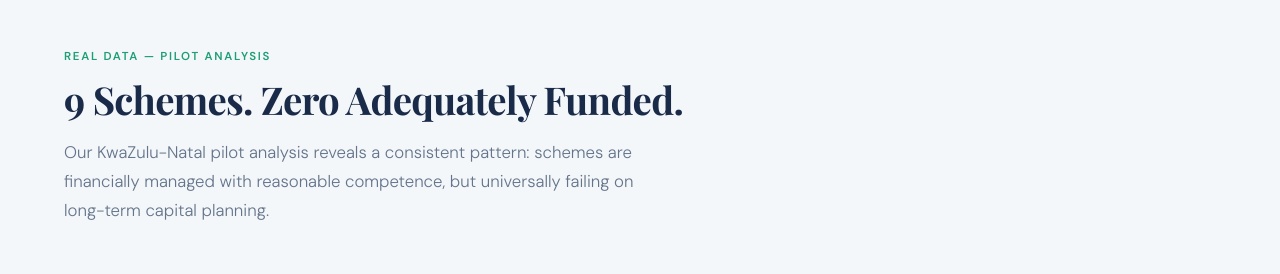
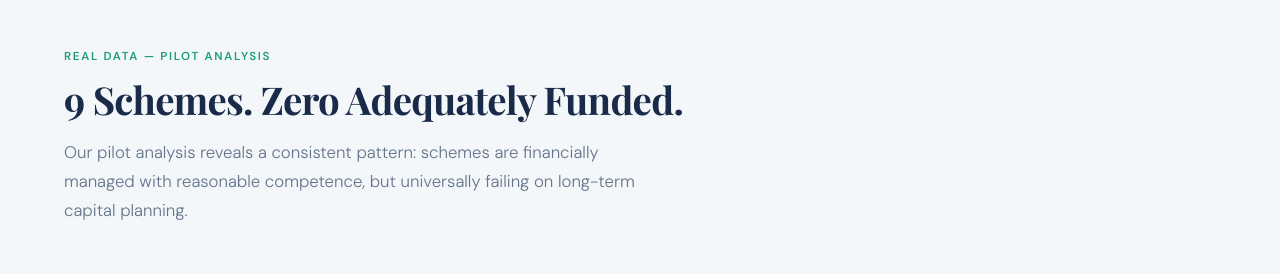
Before and after one commit to TJH-1406/schemeguard-web, a plain HTML site: page index.html in a window 1280 px wide. Shown: the part 3300-3574 px from the top of the page. Drawn offline with nearby package versions, Linux system fonts and the light colour scheme.

Commit message:
Update index.html

```diff
--- a/index.html
+++ b/index.html
@@ -708,7 +708,7 @@
 <section class="data-section" id="data">
   <div class="section-tag">Real Data — Pilot Analysis</div>
   <h2 class="section-title">9 Schemes. Zero Adequately Funded.</h2>
-  <p class="section-sub">Our KwaZulu-Natal pilot analysis reveals a consistent pattern: schemes are financially managed with reasonable competence, but universally failing on long-term capital planning.</p>
+  <p class="section-sub">Our pilot analysis reveals a consistent pattern: schemes are financially managed with reasonable competence, but universally failing on long-term capital planning.</p>
   <div class="data-grid reveal">
     <div>
       <table class="scheme-table">
```
